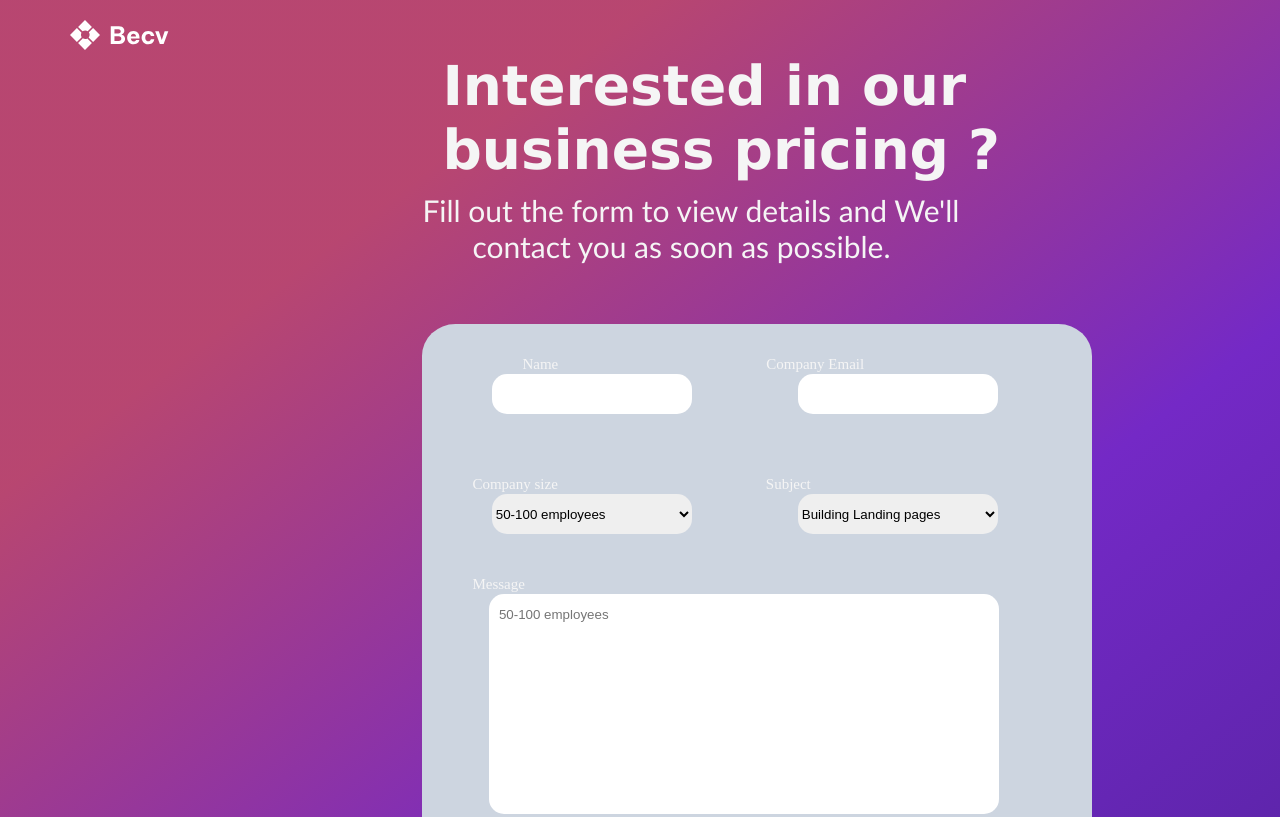
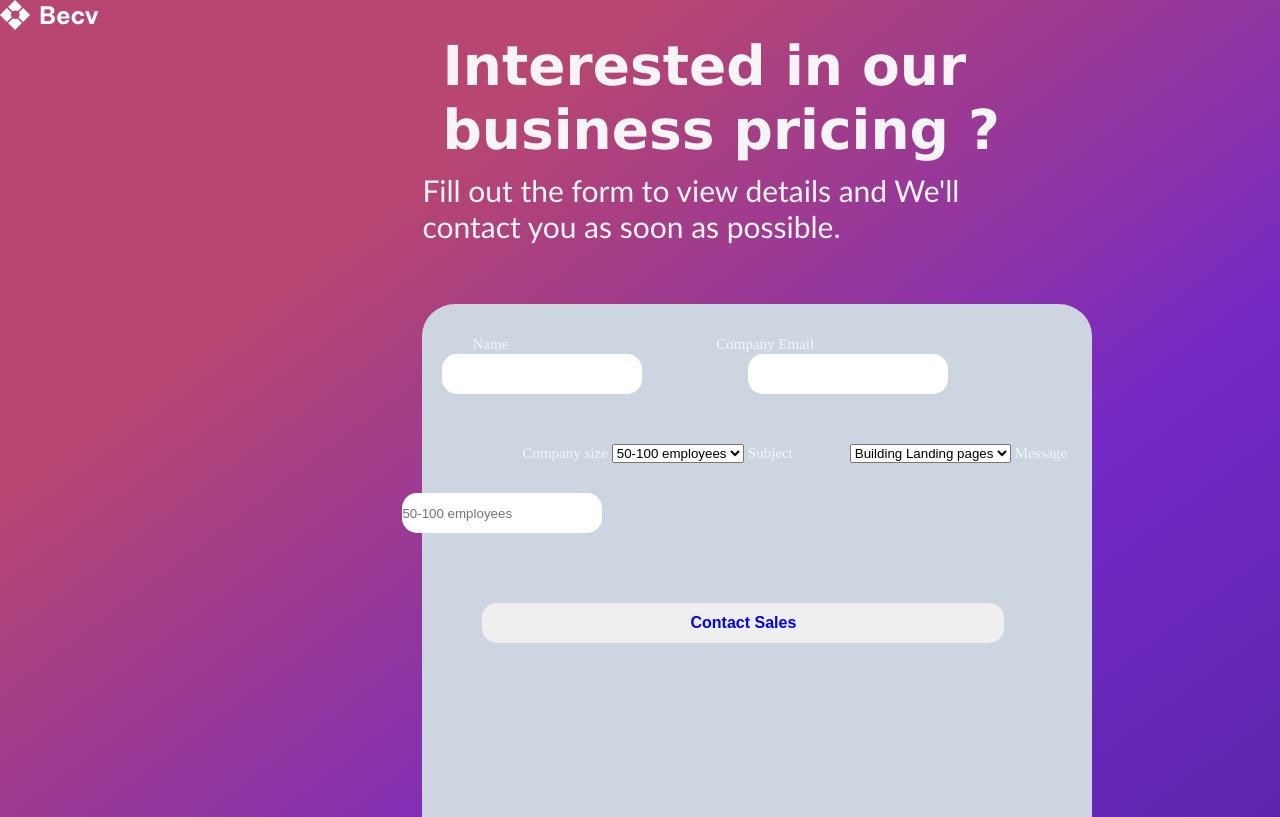
Before and after one commit to Mahesh93477/Contact-page, a plain HTML site: page index.html in a window 1280 px wide. Shown: the top 817 px of the page. Drawn offline with Linux system fonts and the light colour scheme.

Commit message:
Update index.html

```diff
--- a/index.html
+++ b/index.html
@@ -9,27 +9,30 @@
 </head>
 
 <body style="background-image: url(./bg-image.svg); background-repeat: no-repeat; background-size: cover;">
-    <img src="./contact-form-icon.svg" alt="" class="logo">
+    <img src="./contact-form-icon.svg" alt="">
     <div class="container">
         <h1>Interested in our business pricing ?</h1>
-        <h3>Fill out the form to view details and We'll</h3>
-        <h3 class="one">contact you as soon as possible.</h3>
+        <h3>Fill out the form to view details and We'll contact you as soon as possible.</h3>
+
         <div class="page">
             <form action="">
-                <label class="labels one" for="text">Name</label>
+                <label id="name" for="text">Name</label>
                 <input type="text" name="text">
-                <label class="labels two" for="email">Company Email</label>
+                <label for="email">Company Email</label>
                 <input type="email" name="email">
-                <label for="Csize">Company size</label>
-                <select name="Csize" id="Csize" class="label">
+
+                <label class="cmname one" for="Csize">Company size</label>
+                <select class="cmname two" name="Csize" id="Csize">
                     <option value="50-100 employees">50-100 employees</option>
                 </select>
+
                 <label for="lpages">Subject</label>
-                <select name="lpages" id="lpages" class="label">
+                <select name="lpages" id="lpages">
                     <option value="Building Landing pages">Building Landing pages</option>
                 </select>
+
                 <label for="message">Message</label>
-                <input type="text" id=messagebox placeholder="50-100 employees">
+                <input id="msg" type="text" placeholder="50-100 employees">
                 <button type="button">Contact Sales</button>
             </form>
 
```
